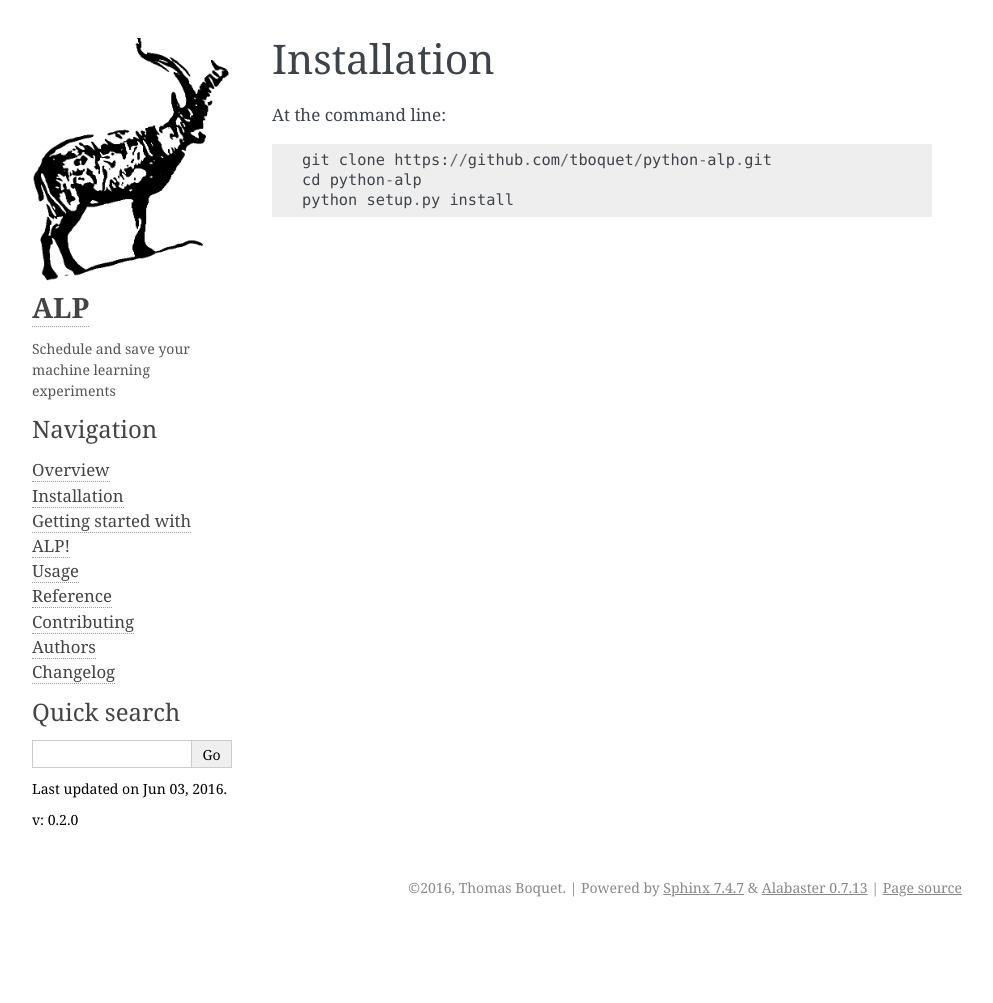
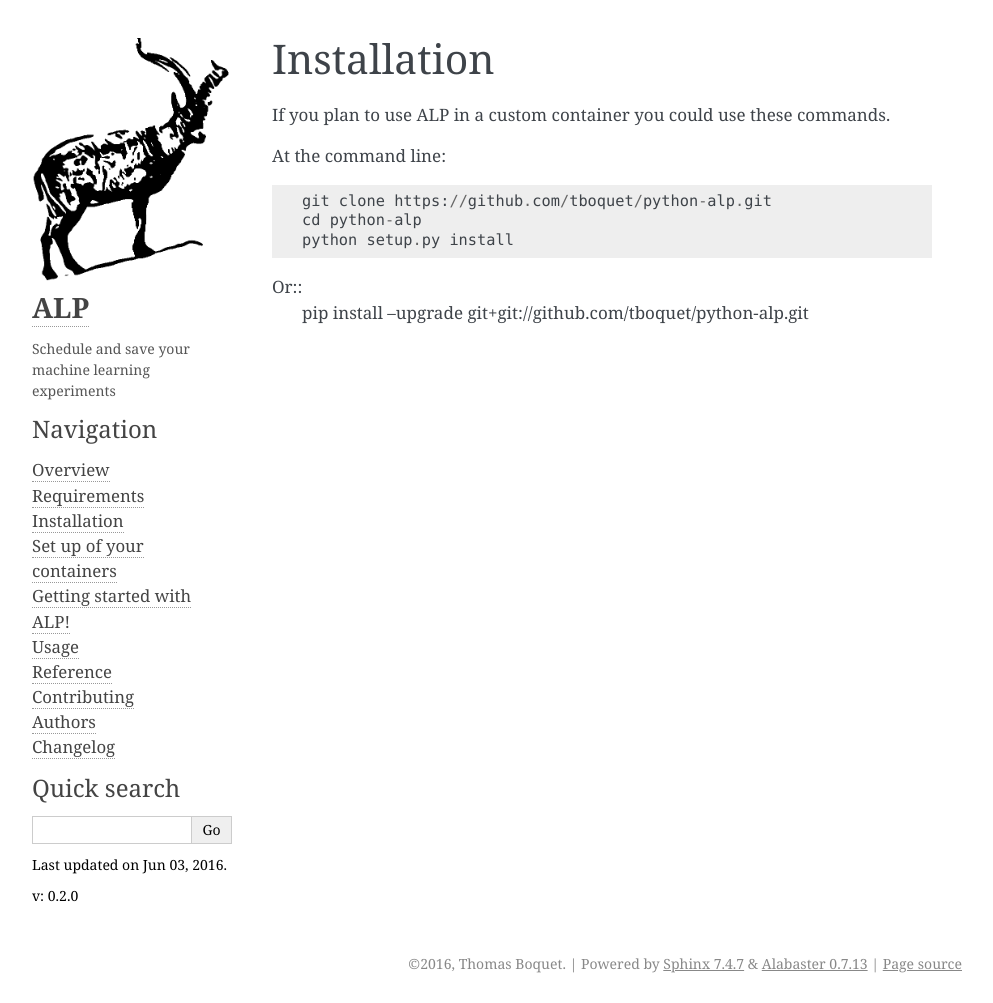
Before and after one commit to tboquet/python-alp, a Sphinx documentation site: the page built from docs/installation.rst, in a window 1280 px wide. Shown: the whole page, without its empty margins (148-1141 px from the left). Built offline with Sphinx 7.4.7, drawn with Linux system fonts in a browser that asks for light colours; before the commit the page ends 927 px from its top, so only the background shows below that.

Commit message:
+ setup + requirements + finished a simple tuto

```diff
--- a/docs/index.rst
+++ b/docs/index.rst
@@ -6,7 +6,9 @@
    :maxdepth: 2
 
    readme
+   requirements
    installation
+   dockersetup
    tutorial
    usage
    reference/index
--- a/docs/installation.rst
+++ b/docs/installation.rst
@@ -1,9 +1,14 @@
 ============
 Installation
 ============
+
+If you plan to use ALP in a custom container you could use these commands.
 
 At the command line::
 
     git clone https://github.com/tboquet/python-alp.git
     cd python-alp
     python setup.py install
+
+Or::
+    pip install --upgrade git+git://github.com/tboquet/python-alp.git
```
Also changed, not shown: docs/dockersetup.rst (added, +23 -0 lines), docs/requirements.rst (added, +14 -0 lines), docs/tutorial.rst (+8 -1 lines).
